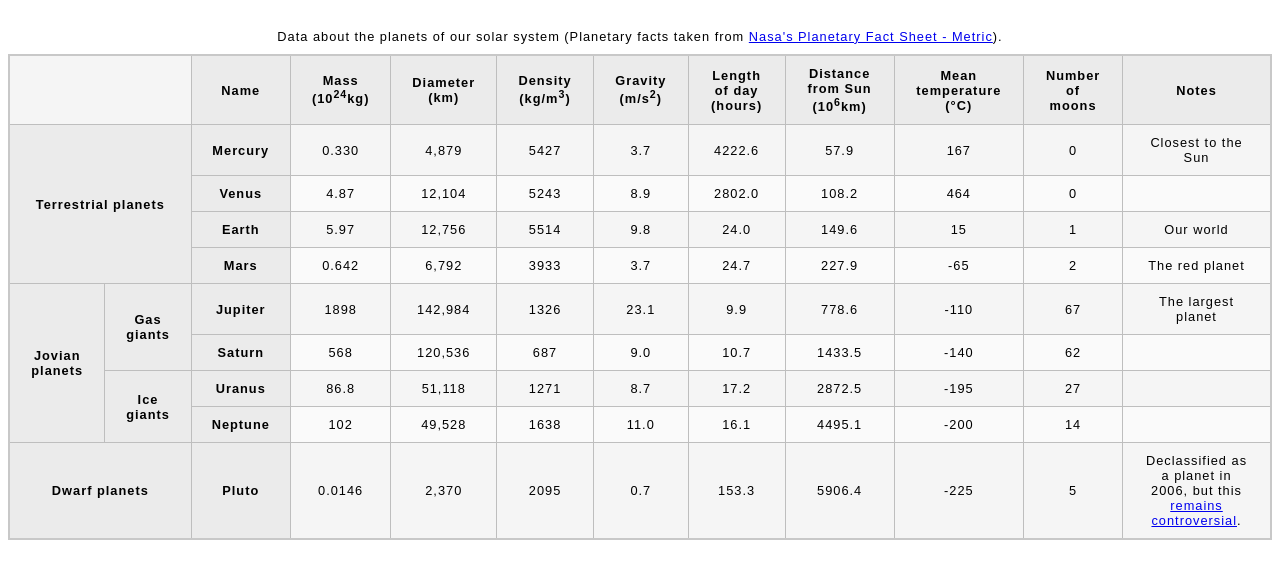
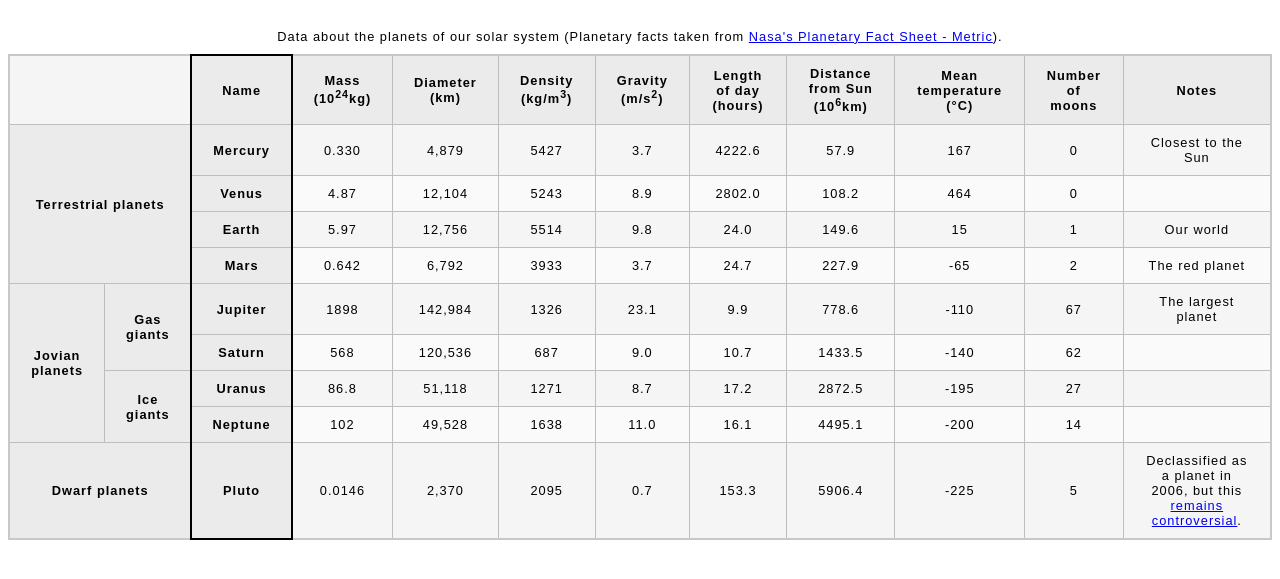
Before and after one commit to afm2708/WebDevAssignments, a plain HTML site: page Assignment-2-Part-2/index.html in a window 1280 px wide. Shown: the part 61-640 px from the top of the page. Drawn offline with Linux system fonts and the light colour scheme.

Commit message:
Added black border, final push

```diff
--- a/Assignment-2-Part-2/index.html
+++ b/Assignment-2-Part-2/index.html
@@ -16,6 +16,11 @@
     <h1>Table template</h1>
     <table>
       <caption>Data about the planets of our solar system (Planetary facts taken from <a href="http://nssdc.gsfc.nasa.gov/planetary/factsheet/">Nasa's Planetary Fact Sheet - Metric</a>).</caption>
+      <colgroup>
+        <col span="2">
+        <col style="border: 2px solid black">
+        <col span="9">
+      </colgroup>
       <thead>
         <tr>
           <td colspan="2"></td>
```
